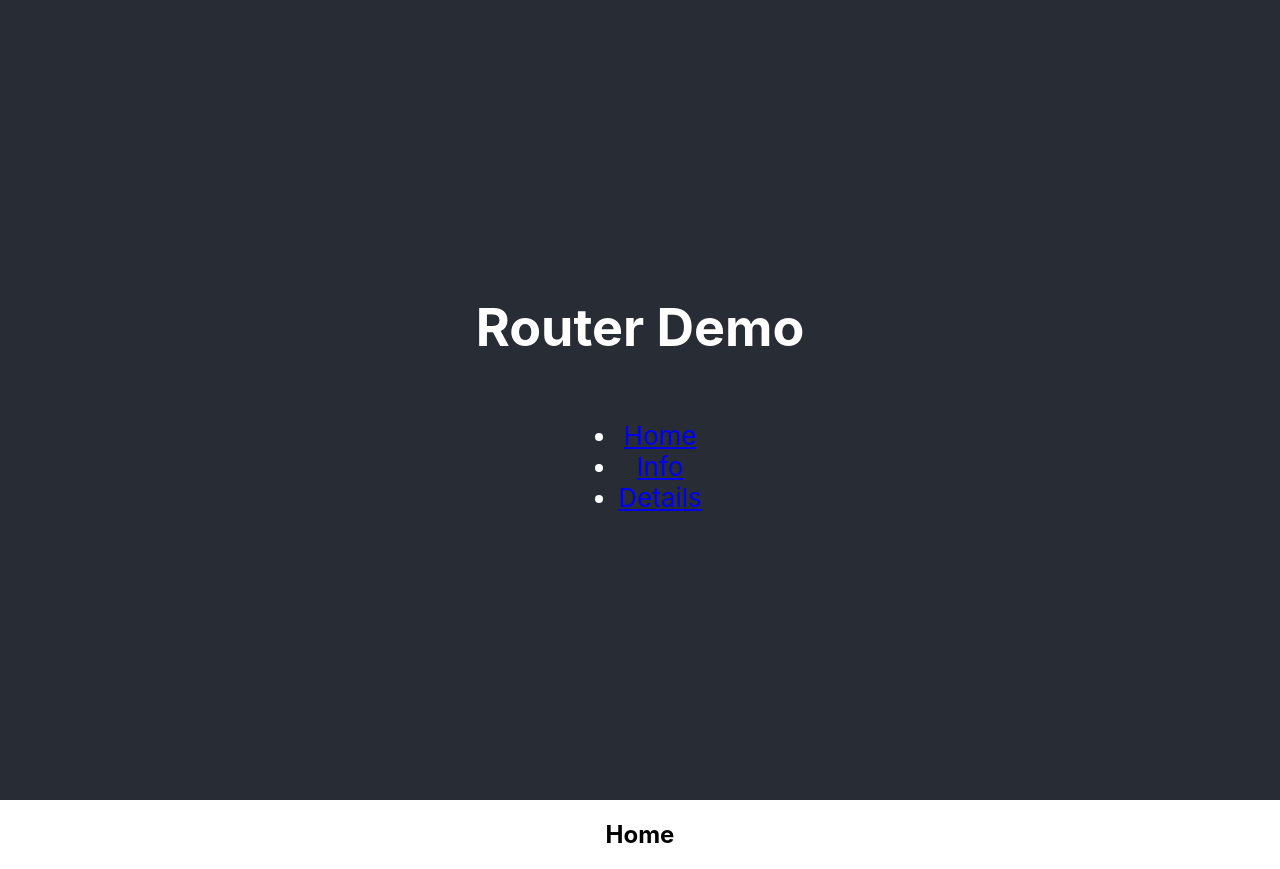
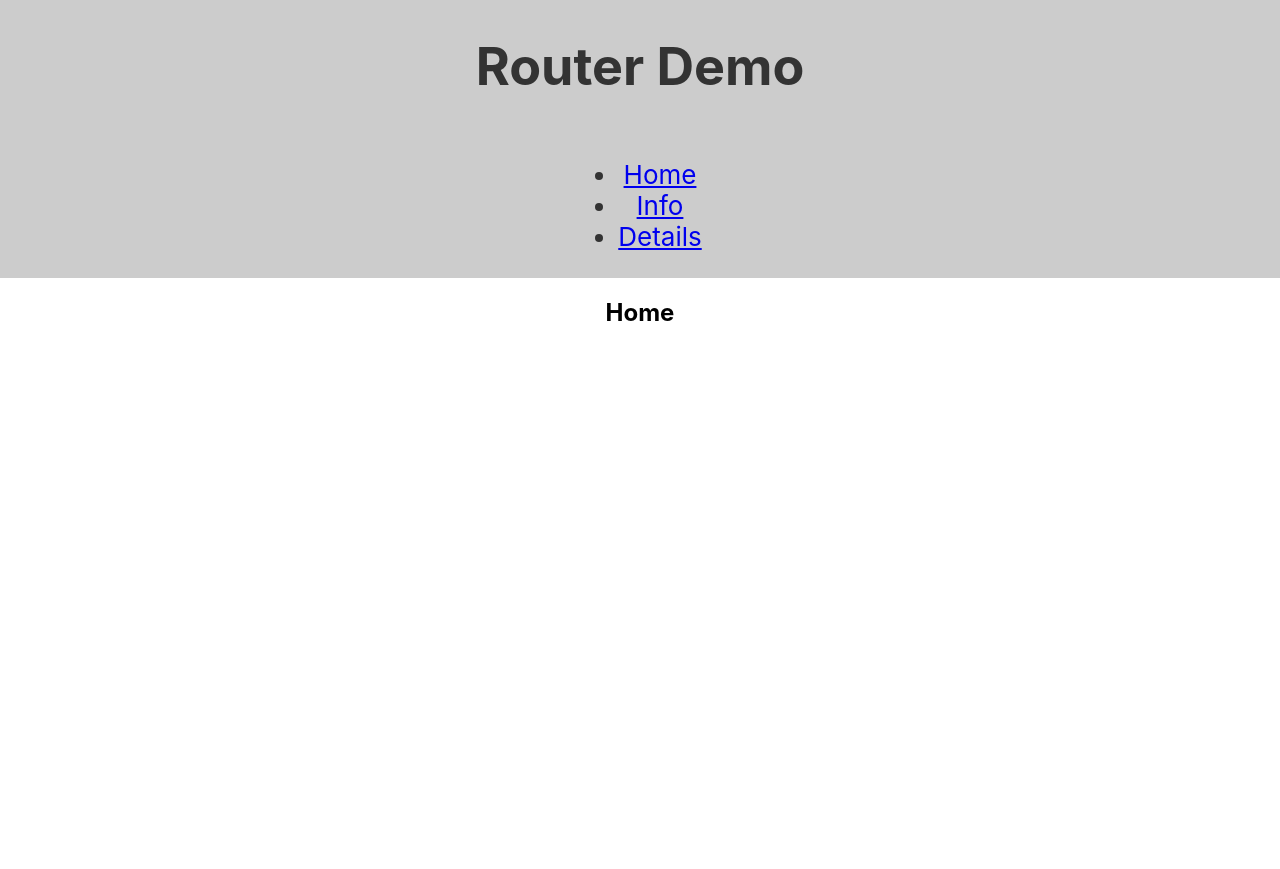
Before and after one commit to JamesonG-UAlberta/UAlberta-WCBWebDev_EXSM3940_Demo, a React (Create React App) app: page / in a window 1280 px wide. After the commit the page ends 800 px from the top, so only its background shows below. Built offline with nearby package versions, Linux system fonts and the light colour scheme.

Commit message:
v6 syntax;

```diff
--- a/src/App.css
+++ b/src/App.css
@@ -14,14 +14,14 @@
 }
 
 .App-header {
-  background-color: #282c34;
-  min-height: 100vh;
+  background-color: #CCC;
+  min-height: 10vh;
   display: flex;
   flex-direction: column;
   align-items: center;
   justify-content: center;
   font-size: calc(10px + 2vmin);
-  color: white;
+  color: #333;
 }
 
 .App-link {
--- a/src/App.js
+++ b/src/App.js
@@ -3,7 +3,7 @@ import './App.css';
 import Info from './pages/Info';
 import Home from './pages/Home';
 import Details from './pages/Details';
-import { Redirect, Link, Route, Switch } from 'react-router-dom';
+import { Routes, Link, Route } from 'react-router-dom';
 
 function App() {
   return (
@@ -19,11 +19,11 @@ function App() {
         </nav>
       </header>
       <main>
-        <Switch>
-          <Route path="/" component={Home} />
-          <Route path="/info" component={Info} />
-          <Route path="/details" component={Details} />
-        </Switch>
+        <Routes>
+          <Route path="/" element={<Home />} />
+          <Route path="/info" element={<Info />} />
+          <Route path="/details" element={<Details />} />
+        </Routes>
       </main>
     </div>
   );
```
